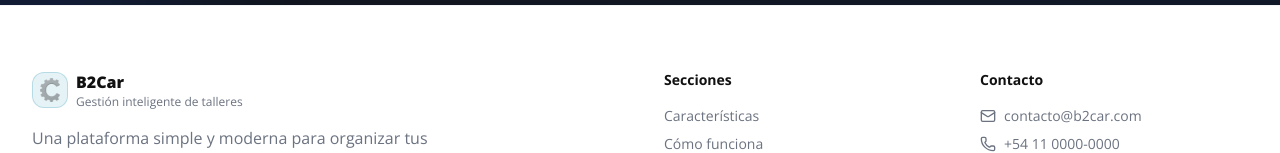
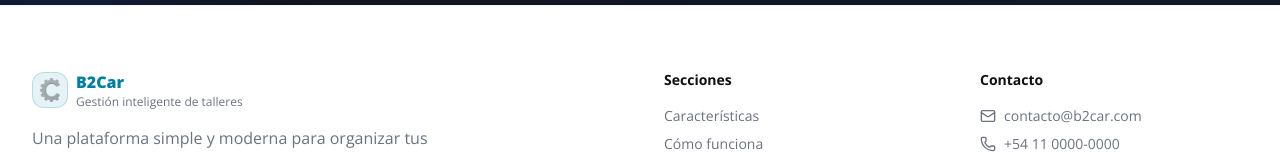
Before and after one commit to matingb/b2car-landing, a Next.js app: page / in a window 1280 px wide. Shown: the part 4779-4932 px from the top of the page. Built offline with nearby package versions, Linux system fonts and the light colour scheme.

Commit message:
Modifica footer

```diff
--- a/src/sections/Footer.tsx
+++ b/src/sections/Footer.tsx
@@ -16,7 +16,7 @@ export const Footer: React.FC = () => {
                 <img src="/logos/iconoB2Car.svg" alt="Car icon" className="w-5" />
               </div>
               <div>
-                <div className="font-extrabold text-primary">{APP_NAME}</div>
+                <div className="font-extrabold text-accent">{APP_NAME}</div>
                 <div className="text-xs text-secondary">Gestión inteligente de talleres</div>
               </div>
             </div>
```
